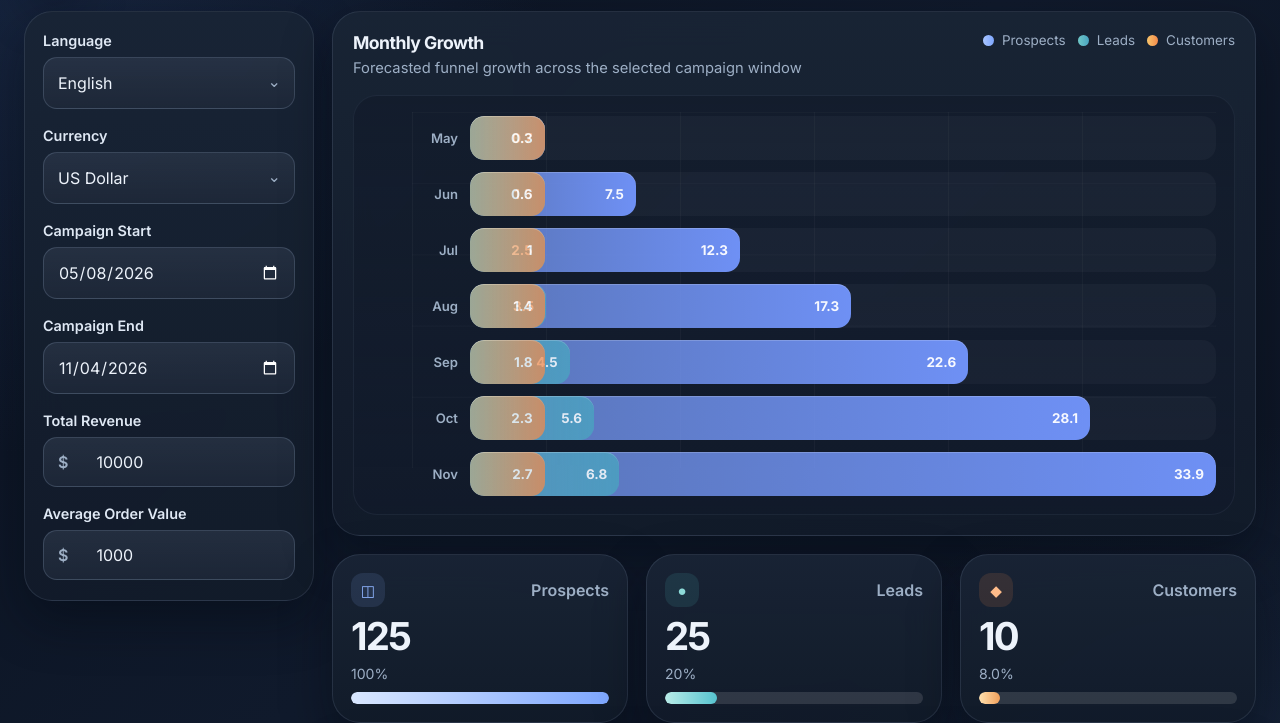
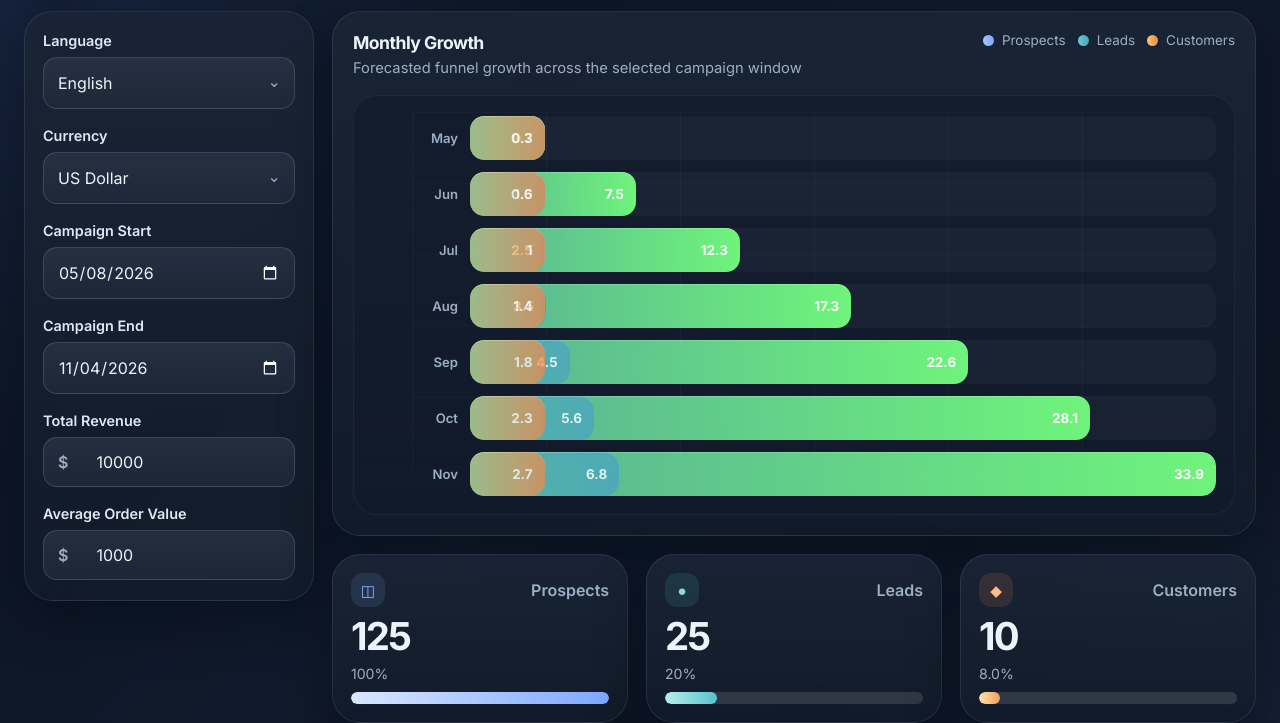
Before and after one commit to bnynova/lead-predictor-calculator, a plain HTML site: page index.html in a window 1280 px wide. Shown: the part 98-821 px from the top of the page. Drawn offline with Linux system fonts and the light colour scheme.

Commit message:
UI improvements

```diff
--- a/style.css
+++ b/style.css
@@ -321,7 +321,7 @@ input[type="range"]:focus-visible {
 .chart-bar {
   height: 100%;
   border-radius: 14px;
-  background: linear-gradient(90deg, rgba(123, 160, 255, 0.65), rgba(115, 150, 255, 0.95));
+  background: linear-gradient(90deg, rgba(123, 255, 202, 0.65), rgba(115, 255, 127, 0.95));
   box-shadow: inset 0 1px 0 rgba(255, 255, 255, 0.18);
   transition: width 0.35s ease;
   position: relative;
```
